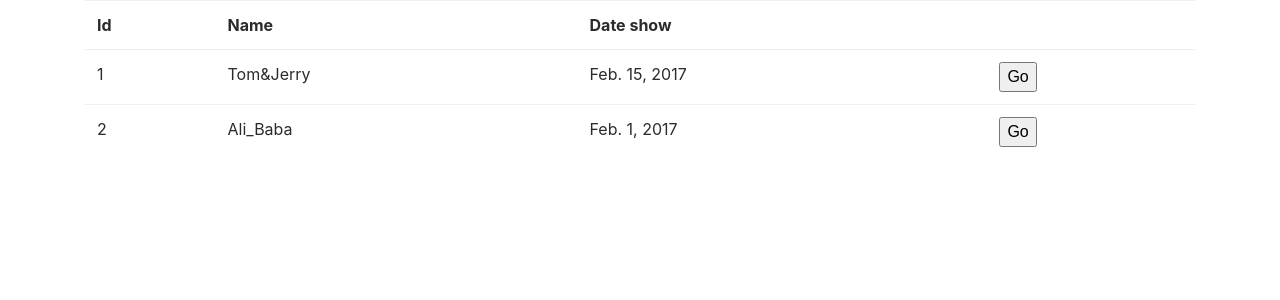
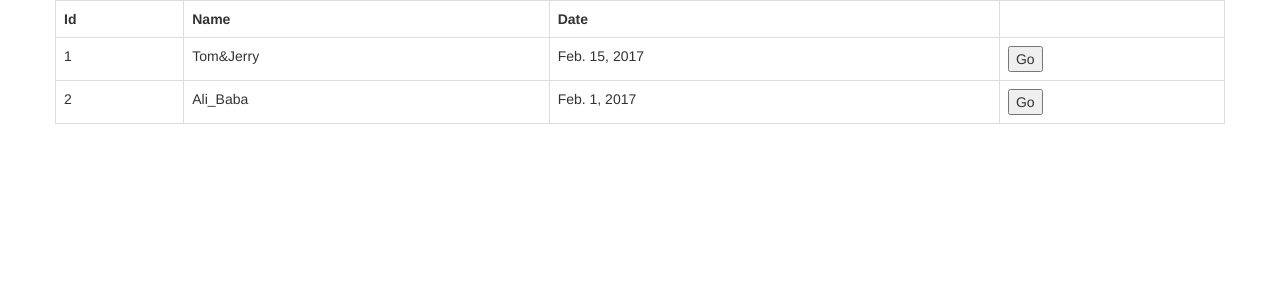
Before and after one commit to Lora-Uroshlieva/Training_dhango, a Django app: page / in a window 1280 px wide. Shown: the top 300 px of the page. Run offline with Django 3.2, Linux system fonts and the light colour scheme; data comes from the database, SQL or seed files in the repository; both versions use the stored data as it was after the commit; some libraries are stand-ins or nearby versions.

Commit message:
Urls, views, templates were changed.

```diff
--- a/ln/templates/dashboard.html
+++ b/ln/templates/dashboard.html
@@ -4,26 +4,37 @@
     <meta charset="UTF-8">
     <title>Title</title>
     <!-- Latest compiled and minified CSS -->
-    <link rel="stylesheet" href="https://maxcdn.bootstrapcdn.com/bootstrap/4.0.0-alpha.6/css/bootstrap.min.css" integrity="sha384-rwoIResjU2yc3z8GV/NPeZWAv56rSmLldC3R/AZzGRnGxQQKnKkoFVhFQhNUwEyJ" crossorigin="anonymous">
+    <link rel="stylesheet" href="https://maxcdn.bootstrapcdn.com/bootstrap/3.3.7/css/bootstrap.min.css" integrity="sha384-BVYiiSIFeK1dGmJRAkycuHAHRg32OmUcww7on3RYdg4Va+PmSTsz/K68vbdEjh4u" crossorigin="anonymous">
 </head>
 <body>
     <div class="container">
-    <div class="">
-    <table class="table table-condensed">
+        <div class="row">
+            {% if messages %}
+                <ul class="messages">
+                    {% for message in messages %}
+                        <div class="alert alert-info" role="alert">
+                            {{ message}}</div>
+{#                        <li{% if message.tags %} class="{{ message.tags }}"{% endif %}>{{ message }}</li>#}
+                    {% endfor %}
+                </ul>
+            {% endif %}
+
+
+            <table class="table table-bordered">
                 <tr>
                     <th>Id</th>
                     <th>Name</th>
-            <th>Date show</th>
-            <th> </th>
+                    <th>Date</th>
+                    <th></th>
                 </tr>
+                {% for movie in movies %}
                 <tr>
-            {% for movie in movies %}
-                <td>{{ movie.id}}</td>
-                <td>{{ movie.name}}</td>
-                <td>{{ movie.date_show}}</td>
+                    <td>{{ movie.id }}</td>
+                    <td>{{ movie.name }}</td>
+                    <td>{{ movie.date_show }}</td>
                     <td>
-                    <form action="{% url 'movie_order' movie_id=movie.id %}"
-                          method="POST">
+                        <form action="{% url 'movie_order' movie_id=movie.id%}"
+                              method="post">
                             {% csrf_token %}
                             <button type="submit">Go</button>
                         </form>
@@ -32,5 +43,6 @@
                 {% endfor %}
             </table>
         </div>
+    </div>
 </body>
 </html>
--- a/ln/urls.py
+++ b/ln/urls.py
@@ -15,11 +15,13 @@ Including another URLconf
 """
 from django.conf.urls import url
 from django.contrib import admin
+from django.contrib.auth import views as auth_views
 
 from ln import views
 
 urlpatterns = [
     url(r'^admin/', admin.site.urls),
+    url(r'^accounts/login/$', auth_views.login),
     url(r'^$', views.dashboard, name='dashboard'),
     url(r'^movie/order/(?P<movie_id>\d+)$', views.movie_order,
         name='movie_order'),
--- a/ln/views.py
+++ b/ln/views.py
@@ -1,8 +1,10 @@
 from django.http import HttpResponse, HttpResponseNotFound
 from django.shortcuts import render, redirect
 from django.contrib import messages
+from django.contrib.auth.decorators import login_required
 
-from ln import  models
+
+from ln import models
 
 
 def dashboard(request):
@@ -10,7 +12,8 @@ def dashboard(request):
 
     return render(request, 'dashboard.html', {'movies': movies})
 
+@login_required
 def movie_order(request, movie_id):
     print(movie_id)
-    messages.info(request, messages.INFO, 'Go to %s' % movie_id)
+    messages.info(request, 'Go to %s' % movie_id)
     return redirect('dashboard')
```
Also changed, not shown: db.sqlite3. Lines whose indentation alone changed are shown as unchanged.
